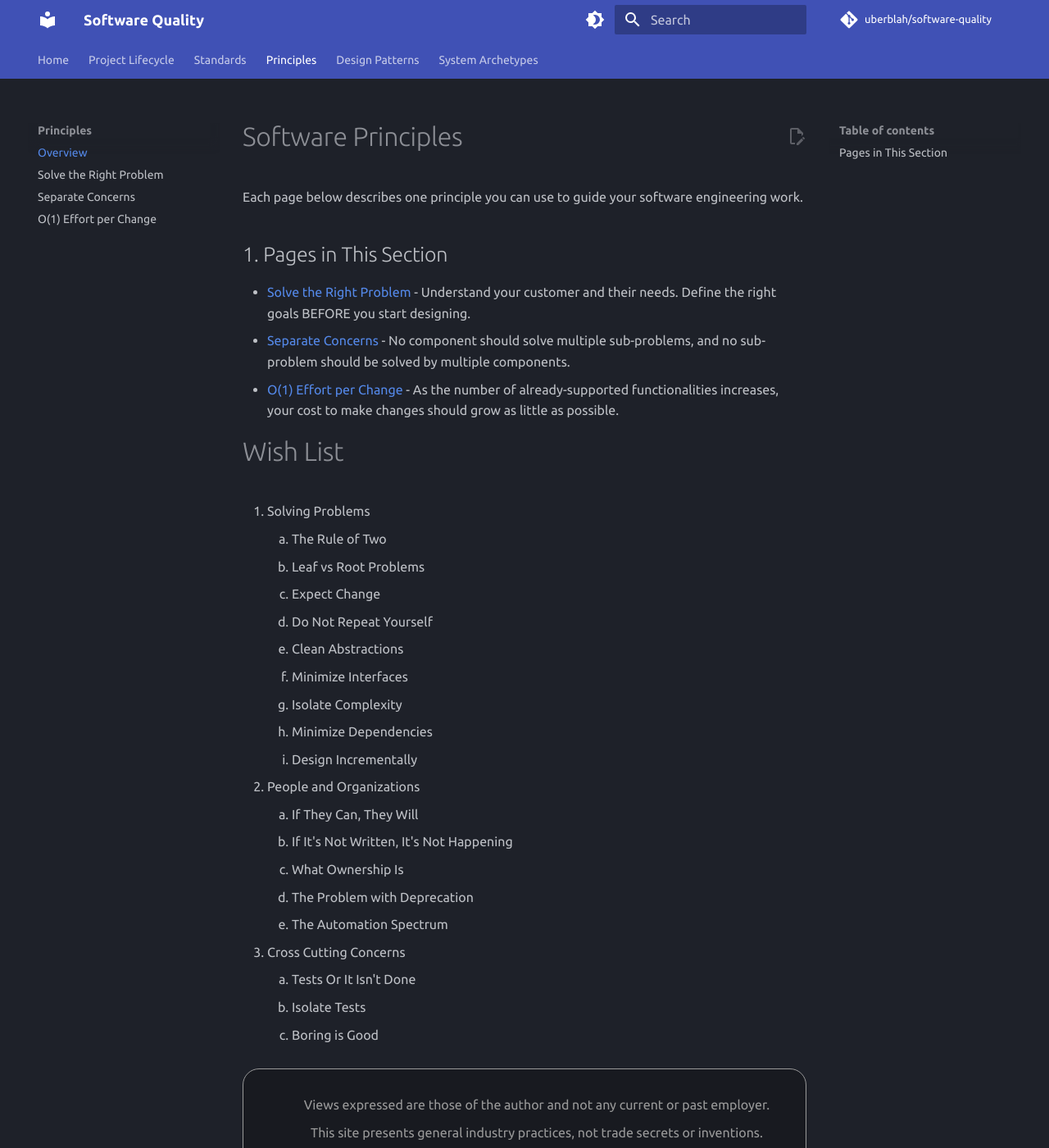
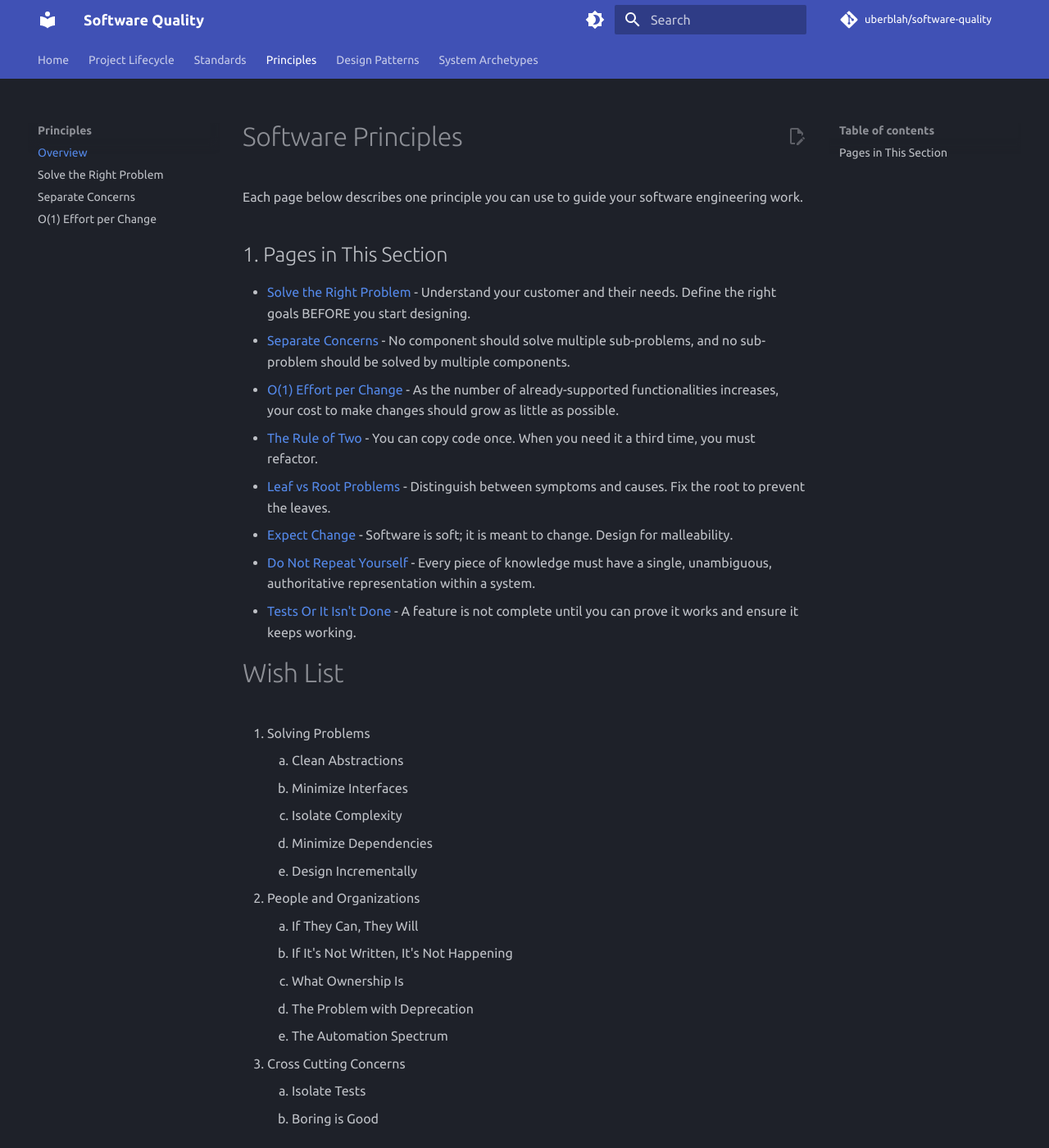
Before and after one commit to uberblah/software-quality, an MkDocs documentation site: the page built from docs/principles/index.md, in a window 1280 px wide and 1400 px high. Shown: the whole window at 82% size. Built offline with MkDocs 1.6.1 and Material for MkDocs 9.7.7, drawn with Linux system fonts in a browser that asks for light colours; comment, search, counter and statistics services are not loaded.

Commit message:
add some more principles

```diff
--- a/docs/principles/index.md
+++ b/docs/principles/index.md
@@ -12,19 +12,20 @@ Each page below describes one principle you can use to guide your software engin
 - [Solve the Right Problem](solve-the-right-problem.md) - Understand your customer and their needs. Define the right goals BEFORE you start designing.
 - [Separate Concerns](separation-of-concerns.md) - No component should solve multiple sub-problems, and no sub-problem should be solved by multiple components.
 - [O(1) Effort per Change](o1-effort-per-change.md) - As the number of already-supported functionalities increases, your cost to make changes should grow as little as possible.
+- [The Rule of Two](the-rule-of-two.md) - You can copy code once. When you need it a third time, you must refactor.
+- [Leaf vs Root Problems](leaf-vs-root-problems.md) - Distinguish between symptoms and causes. Fix the root to prevent the leaves.
+- [Expect Change](expect-change.md) - Software is soft; it is meant to change. Design for malleability.
+- [Do Not Repeat Yourself](do-not-repeat-yourself.md) - Every piece of knowledge must have a single, unambiguous, authoritative representation within a system.
+- [Tests Or It Isn't Done](tests-or-it-isnt-done.md) - A feature is not complete until you can prove it works and ensure it keeps working.
 
 # Wish List
 
 1. Solving Problems
-    1. The Rule of Two
-    2. Leaf vs Root Problems
-    3. Expect Change
-    4. Do Not Repeat Yourself
-    5. Clean Abstractions
-    6. Minimize Interfaces
-    7. Isolate Complexity
-    8. Minimize Dependencies
-    9. Design Incrementally
+    1. Clean Abstractions
+    2. Minimize Interfaces
+    3. Isolate Complexity
+    4. Minimize Dependencies
+    5. Design Incrementally
 2. People and Organizations
     1. If They Can, They Will
     2. If It's Not Written, It's Not Happening
```
Also changed, not shown: other parts of docs/principles/index.md (+2 -3 lines), docs/principles/do-not-repeat-yourself.md (added, +19 -0 lines), docs/principles/expect-change.md (added, +18 -0 lines), docs/principles/leaf-vs-root-problems.md (added, +20 -0 lines), docs/principles/tests-or-it-isnt-done.md (added, +18 -0 lines), docs/principles/the-rule-of-two.md (added, +25 -0 lines).
